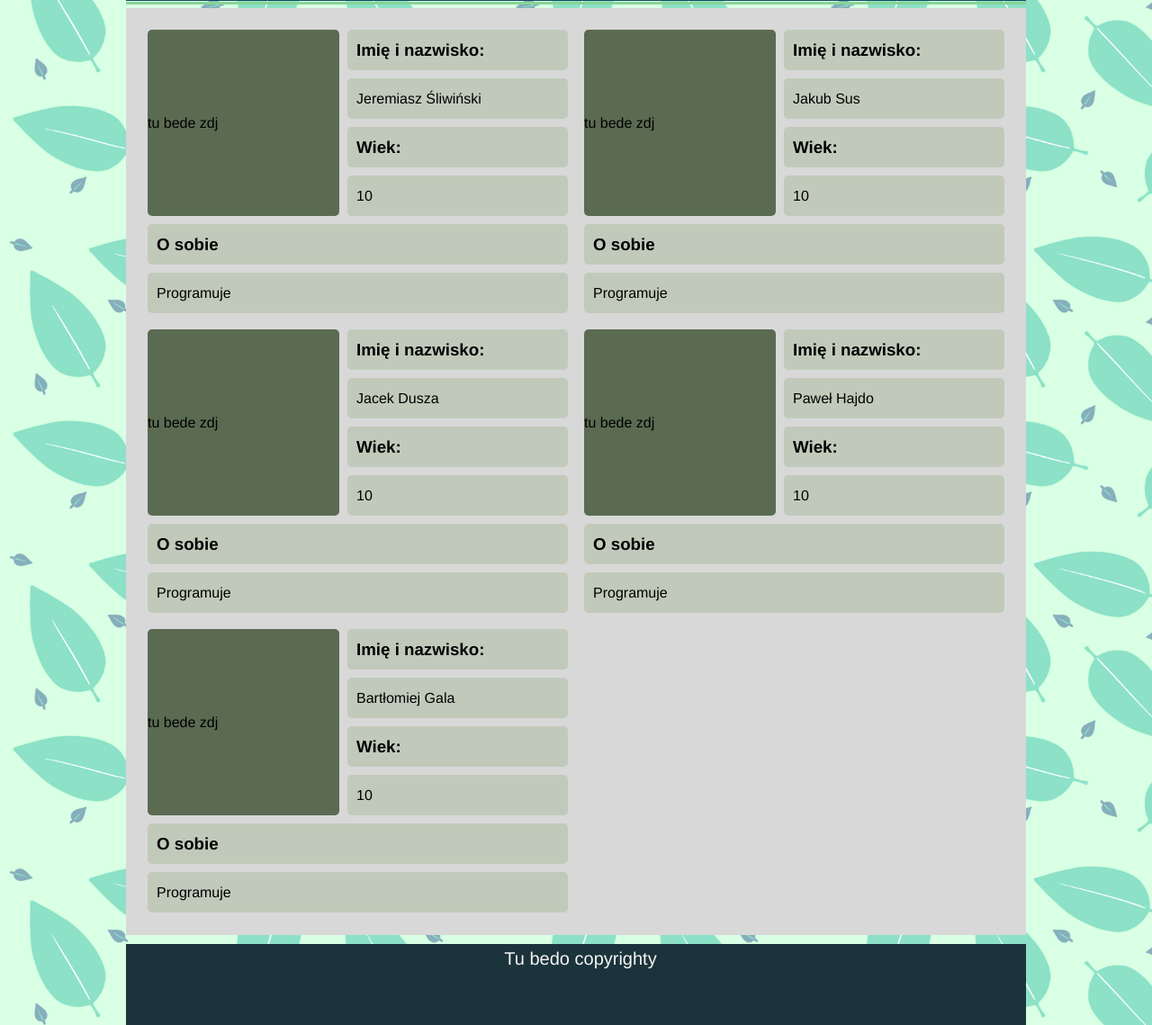
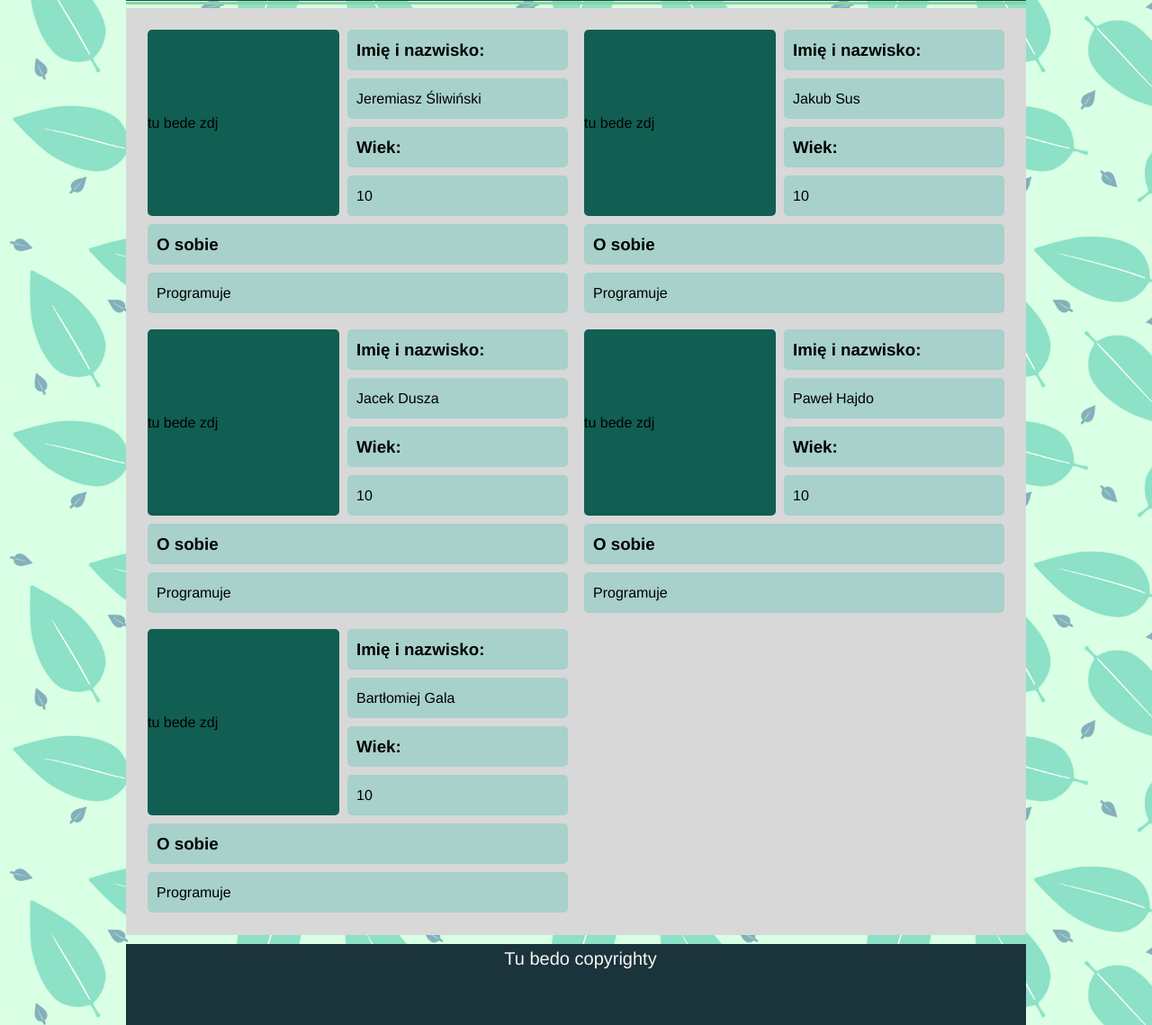
Before and after one commit to Jeremiej19/Apk, a PHP site: page /pages/authors.html in a window 1280 px wide. Shown: the part 111-1250 px from the top of the page at 90% size. Run offline with PHP 8.4, Linux system fonts and the light colour scheme.

Commit message:
jakies zmiany w stronkach

```diff
--- a/index.html
+++ b/index.html
@@ -27,7 +27,9 @@
 
 
         <div id="content">
-          tu bedo giery
+          <h2 class="center">Ten projekt powstał na potrzeby konkursu Hack Heroes</h2>
+          <br>
+          <p>Ma on na celu uświadomienie jak dużym problemem są odpady oraz poprzez zabawę nauczyć jak takie odpady segregować.</p>
 
         </div>
 
--- a/styles/main.css
+++ b/styles/main.css
@@ -16,6 +16,7 @@ p {
 body {
     background-image: url(../games/data/imgs/Tlo2.png);
     background-size: 350px;
+    background-attachment: fixed;
 }
 
 
@@ -78,6 +79,7 @@ h1.title {
 #menu li:hover {
     background-color: #1a7796;
     border-bottom-color: #4ca05e;
+    border-bottom-width: 4px;
 }
 
 #menu a {
@@ -123,13 +125,13 @@ div.author {
 .author_photo {
     width: 200px;
     height: 200px;
-    background-color: #5a6b52;
+    background-color: #105f52;
     border-radius: 5px;
 }
 
 .author .cell {
     width: 220px;
-    background-color: #c1caba;
+    background-color: #a7d1ca;
     border-radius: 5px;
     height: 45px;
     padding-left: 10px ;
```
